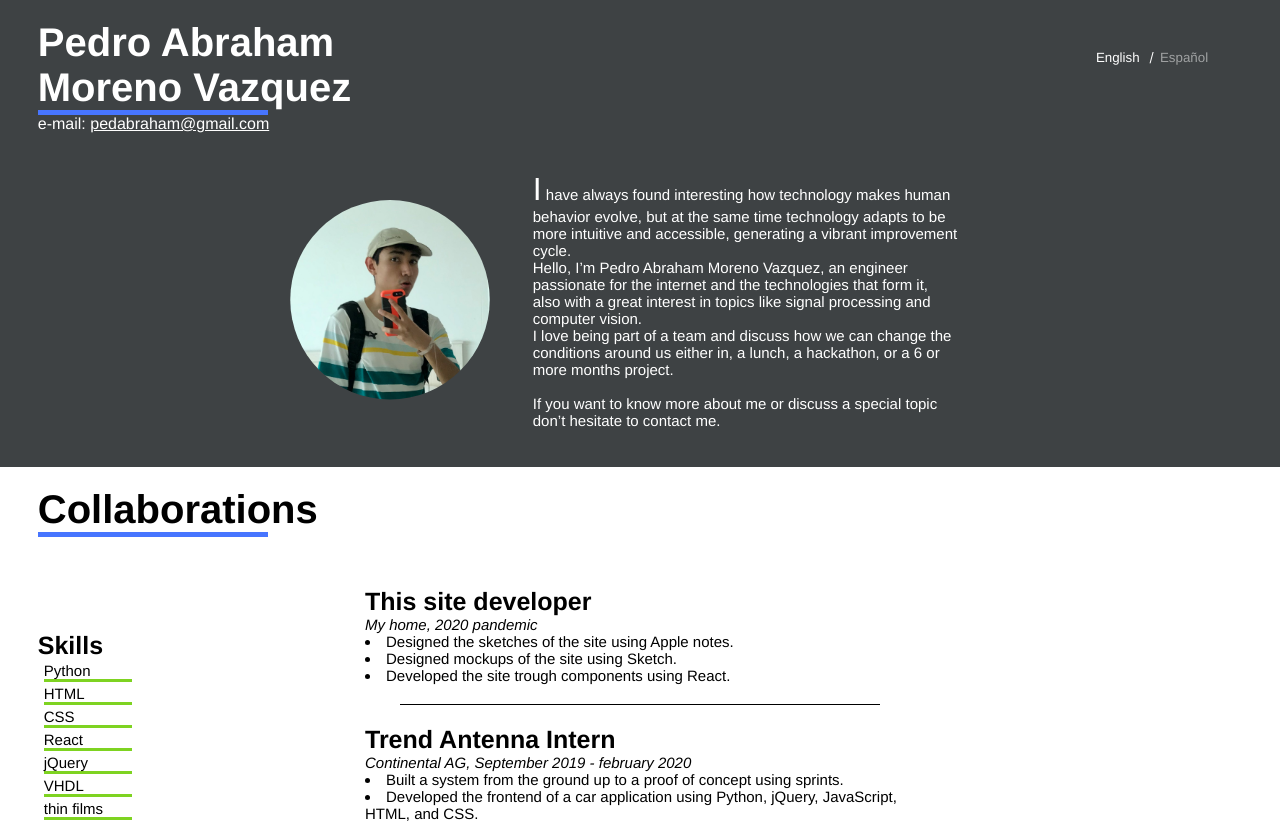
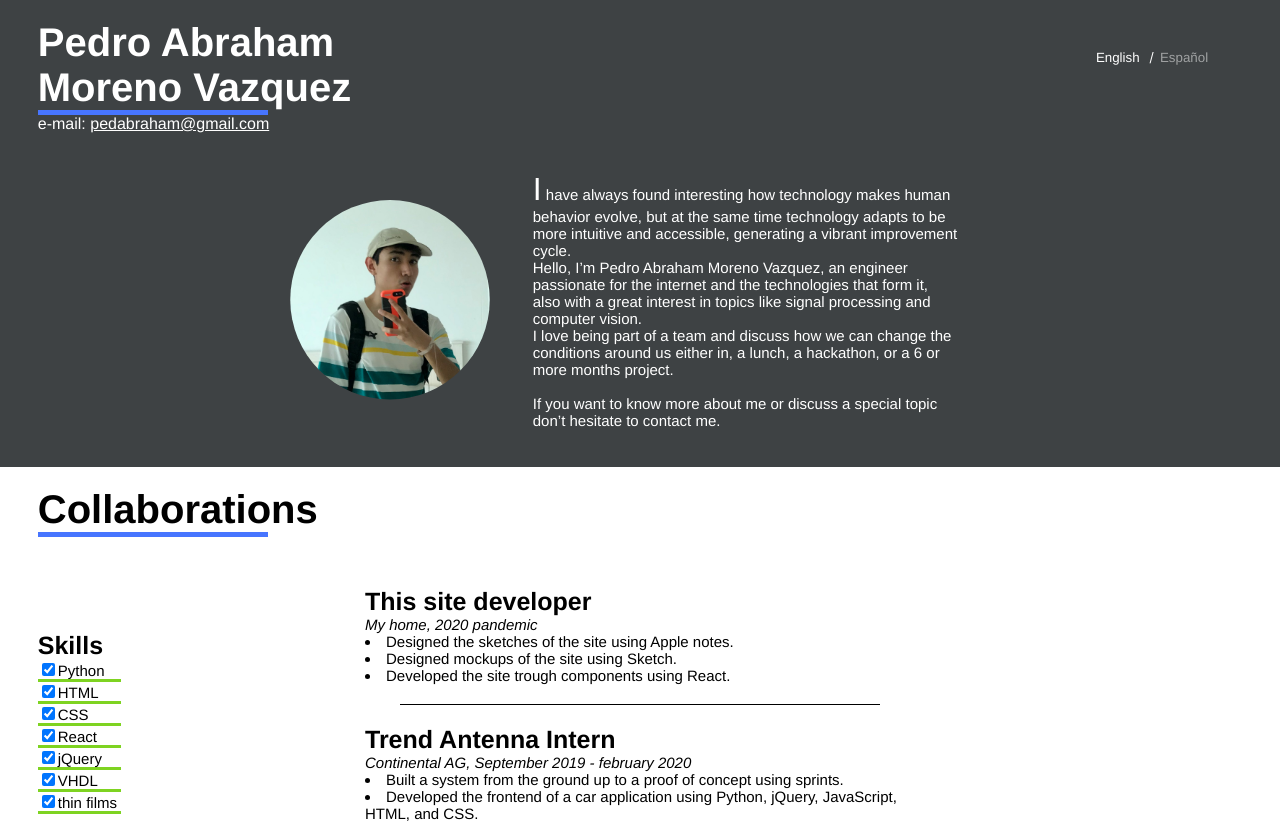
Before and after one commit to pedabraham/reactResume, a React (Create React App) app: page / in a window 1280 px wide. Shown: the top 823 px of the page. Built offline with nearby package versions, Linux system fonts and the light colour scheme.

Commit message:
Creación de CheckButtonForm, que es un CheckButton mas legible con touch

```diff
--- a/src/index.js
+++ b/src/index.js
@@ -12,13 +12,6 @@ class CheckButton extends React.Component{
     //  skillOn: true,
     }
   }
-
-  //handleClick(){
-    //const skillState= this.state.skillOn;
-    //this.setState({
-      //skillOn: !skillState,
-    //})
-  //}
 
   render(){
     const skill = this.props.skill;
@@ -47,6 +40,34 @@ class CheckButton extends React.Component{
   }
 }
 
+class CheckButtonForm extends React.Component {
+  constructor(props) {
+    super(props);
+  }
+
+  render() {
+    let buttonClass = this.props.skillOn ? "skill-button" : "skill-button skill-rejected";
+
+    return (
+      <div className={buttonClass}>
+        <div className="skill-name">
+          <form>
+            <label>
+              <input
+                type="checkbox"
+                checked={this.props.skillOn}
+                onChange={()=>this.props.onClick()} />
+              {this.props.skill}
+              <div className="skill-line"></div>
+            </label>
+          </form>
+        </div>
+      </div>
+
+    );
+  }
+}
+
 function TechStack(props) {
   const values = props.values;
   const htmlStack = values.map((skill,i) => {
@@ -54,7 +75,7 @@ function TechStack(props) {
     const key="ts"+skill.name;
     return(
       <div key={key}>
-      <CheckButton skill={skill.name} skillOn={skill.show} onClick={()=>props.onClick(i)}/>
+      <CheckButtonForm skill={skill.name} skillOn={skill.show} onClick={()=>props.onClick(i)}/>
       </div>
     )
   })
```
